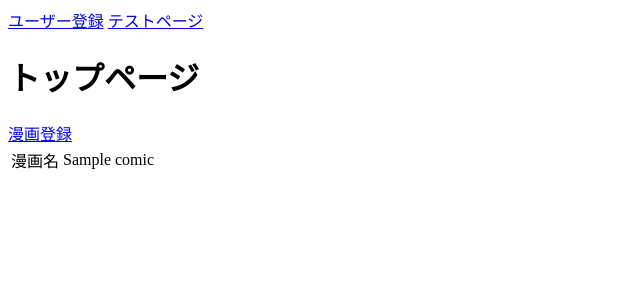
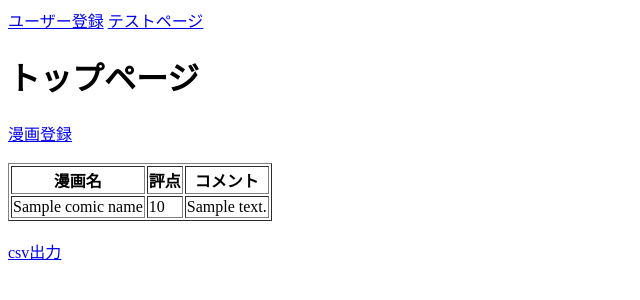
Before and after one commit to kim-shun/evaluation_comic, a Django app: template e_comic/templates/index.html in a window 1280 px wide. Shown: the top 300 px of the page, without its empty margins (0-640 px from the left). Run offline with Django 3.2, Linux system fonts and the light colour scheme; the template is opened without the code that fills it: most values are stand-ins (such as "Sample title", 1, 10 or a date in 2020).

Commit message:
一旦CSV実装

```diff
--- a/e_comic/templates/index.html
+++ b/e_comic/templates/index.html
@@ -3,18 +3,33 @@
 {% block header%}
 <div>
   <a class="user_registration" href="{% url 'e_comic:users' %}">ユーザー登録</a>
-  <a class="user_registration" href="{% url 'e_comic:test' %}">テストページ</a>
+  <a class="test" href="{% url 'e_comic:test' %}">テストページ</a>
 </div>
 {% endblock %}
 {% block content %}
 <h1>トップページ</h1>
-<a class="user_registration" href="{% url 'e_comic:comic_create' %}">漫画登録</a>
-{% for comic in comic_list %}
-  <table>
+<div>
+ <a class="user_registration" href="{% url 'e_comic:comic_create' %}">漫画登録</a>
+</div>
+<br>
+<div>
+  <table border="1">
+    <tr>
+      <th>漫画名</th>
+      <th>評点</th>
+      <th>コメント</th>
+    </tr>
+    {% for comic_evaluation in comic_evaluation_list %}
       <tr>
-          <td>漫画名</td>
-          <td>{{comic.comic_name}}</td>
+        <td>{{comic_evaluation.comic_name.comic_name}}</td>
+        <td>{{comic_evaluation.comic_score}}</td>
+        <td>{{comic_evaluation.comment}}</td>
       </tr>
+    {% endfor %}
   </table>
-{% endfor %}
+  <br>
+  <div>
+    <a href="{% url 'e_comic:csv_export' %}" class="btn btn-primary">csv出力</a>
+  </div>
+</div>
 {% endblock %}
--- a/e_comic/urls.py
+++ b/e_comic/urls.py
@@ -7,4 +7,5 @@ urlpatterns = [
     path('users/',views.users,name="users"),
     path('comic-create/',views.comic_create,name="comic_create"),
     path('test/',views.test,name="test"),
+    path('export/', views.csv_export, name='csv_export'),
 ]
```
Also changed, not shown: e_comic/views.py (+15 -4 lines).
